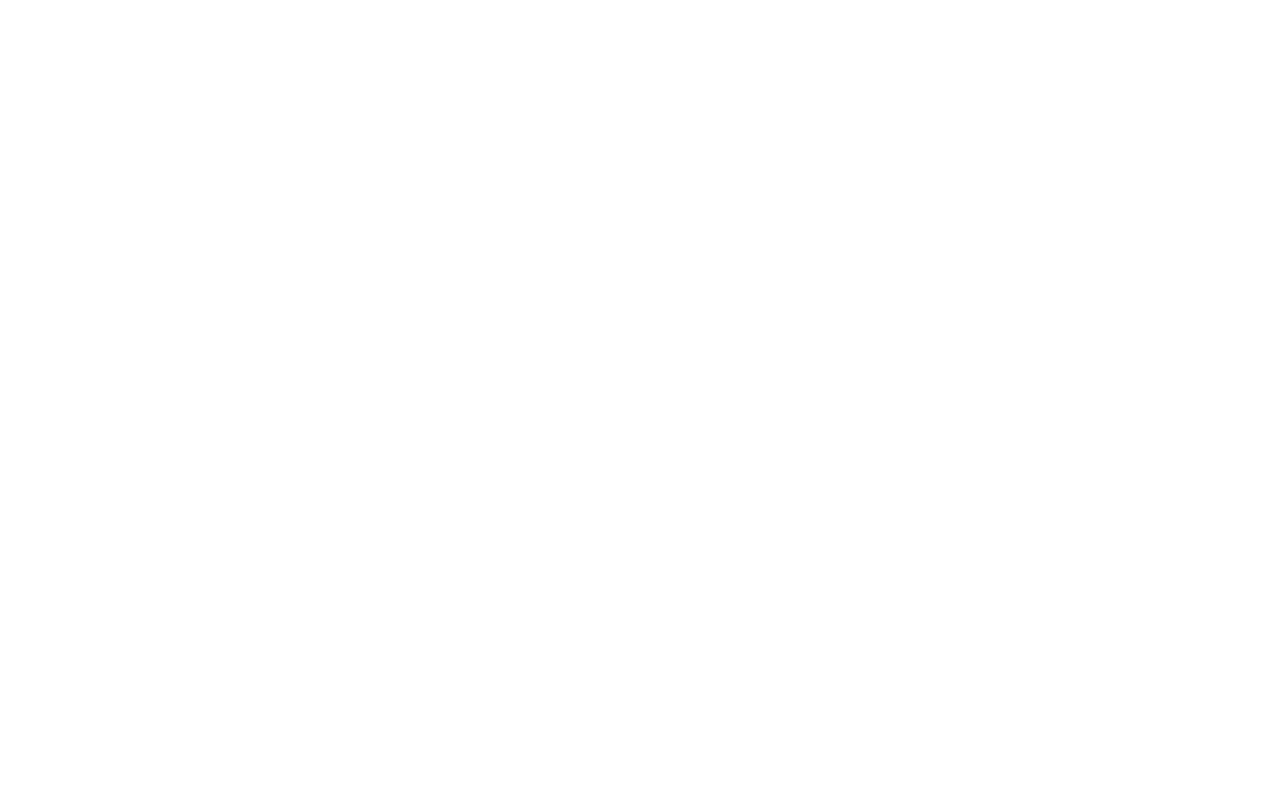
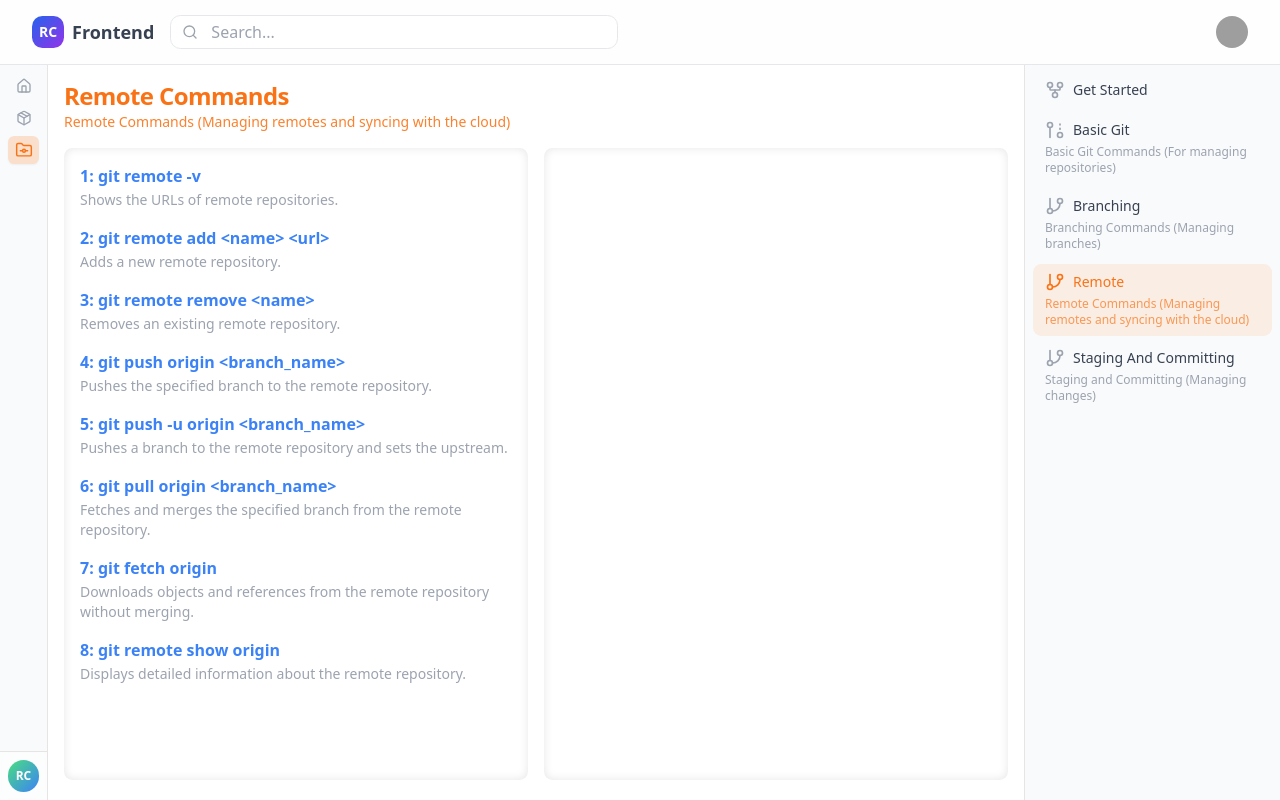
Before and after one commit to sachinrk04/UI-Problems-New, a React (Vite) app: page /git/remote-git-commands in a window 1280 px wide. Before the commit this address had no page. Built offline with nearby package versions, Linux system fonts and the light colour scheme; grey boxes are pictures that could not be loaded.

Commit message:
update UI layout

```diff
--- a/src/App.tsx
+++ b/src/App.tsx
@@ -27,6 +27,8 @@ import TrafficLightII from "./pages/UIProblems/TrafficLightII";
 import GitPage from "./pages/GitPage";
 import BasicGitCommands from "./pages/GitPage/BasicGitCommands";
 import BranchingCommands from "./pages/GitPage/BranchingCommands";
+import RemoteCommands from "./pages/GitPage/RemoteCommands";
+import StagingAndCommitting from "./pages/GitPage/StagingAndCommitting";
 
 function App() {
   return (
@@ -60,6 +62,8 @@ function App() {
           <Route path="git" element={<GitPage />}>
             <Route path="basic-git-commands" element={<BasicGitCommands />} />
             <Route path="branching-git-commands" element={<BranchingCommands />} />
+            <Route path="remote-git-commands" element={<RemoteCommands />} />
+            <Route path="staging-and-committing" element={<StagingAndCommitting />} />
           </Route>
         </Route>
       </Routes>
--- /dev/null
+++ b/src/components/GitPageComponents/GitPageDetails.tsx
@@ -0,0 +1,31 @@
+import PageHeader from "../PageHeader";
+import GitCommandsAndDetails from "./GitCommandsAndDetails";
+
+interface GitPageDetailsProps {
+  title: string;
+  description?: string;
+  dataLists: any;
+}
+
+const GitPageDetails = ({
+  title,
+  description,
+  dataLists,
+}: GitPageDetailsProps) => {
+  return (
+    <>
+      <PageHeader title={title} description={description} />
+
+      <div className="flex gap-x-4">
+        <div className="h-[calc(100vh-10.5rem)] p-4 overflow-auto shadow-[inset_0_0px_10px_rgba(0,0,0,0.10)] rounded-md w-full">
+          {dataLists && dataLists.length > 0 && (
+            <GitCommandsAndDetails dataLists={dataLists} />
+          )}
+        </div>
+        <div className="h-[calc(100vh-10.5rem)] p-4 overflow-auto shadow-[inset_0_0px_10px_rgba(0,0,0,0.10)] rounded-md w-full"></div>
+      </div>
+    </>
+  );
+};
+
+export default GitPageDetails;
--- a/src/data/gitData.json
+++ b/src/data/gitData.json
@@ -82,5 +82,85 @@
       "title": "git remote set-head origin <branch_name>",
       "description": "Sets the default branch for the remote repository."
     }
+  ],
+  "REMOTE_GIT": [
+    {
+      "title": "git remote -v",
+      "description": "Shows the URLs of remote repositories."
+    },
+    {
+      "title": "git remote add <name> <url>",
+      "description": "Adds a new remote repository."
+    },
+    {
+      "title": "git remote remove <name>",
+      "description": "Removes an existing remote repository."
+    },
+    {
+      "title": "git push origin <branch_name>",
+      "description": "Pushes the specified branch to the remote repository."
+    },
+    {
+      "title": "git push -u origin <branch_name>",
+      "description": "Pushes a branch to the remote repository and sets the upstream."
+    },
+    {
+      "title": "git pull origin <branch_name>",
+      "description": "Fetches and merges the specified branch from the remote repository."
+    },
+    {
+      "title": "git fetch origin",
+      "description": "Downloads objects and references from the remote repository without merging."
+    },
+    {
+      "title": "git remote show origin",
+      "description": "Displays detailed information about the remote repository."
+    }
+  ],
+  "STAGING_AND_COMMITTING": [
+    {
+      "title": "git add .",
+      "description": "Stages all modified files in the working directory."
+    },
+    {
+      "title": "git add -A",
+      "description": "Stages all changes including file deletions."
+    },
+    {
+      "title": "git reset",
+      "description": "Unstages a file (reverts it to the working directory)."
+    },
+    {
+      "title": "git reset <file>",
+      "description": "Removes a file from the staging area while keeping its changes in the working directory."
+    },
+    {
+      "title": "git commit -m \"message\"",
+      "description": "Commits staged changes to the local repository with a message."
+    },
+    {
+      "title": "git commit --amend",
+      "description": "Modifies the most recent commit (message or content)."
+    },
+    {
+      "title": "git commit --all",
+      "description": "Automatically stages tracked files and commits them."
+    },
+    {
+      "title": "git commit -a",
+      "description": "Stages and commits all tracked modified files."
+    },
+    {
+      "title": "git commit --no-verify",
+      "description": "Commits changes without running pre-commit hooks."
+    },
+    {
+      "title": "git reset --soft HEAD~1",
+      "description": "Moves HEAD back one commit and keeps changes staged."
+    },
+    {
+      "title": "git reset --hard HEAD~1",
+      "description": "Moves HEAD back one commit and discards all changes."
+    }
   ]
 }
--- a/src/pages/GitPage/BasicGitCommands.tsx
+++ b/src/pages/GitPage/BasicGitCommands.tsx
@@ -1,21 +1,15 @@
-import GitCommandsAndDetails from "@/components/GitPageComponents/GitCommandsAndDetails";
-import PageHeader from "@/components/PageHeader";
+import GitPageDetails from "@/components/GitPageComponents/GitPageDetails";
 import gitData from "@/data/gitData.json";
 
 const BasicGitCommands = () => {
   const basicGitData = gitData["BASIC_GIT"] || [];
   return (
     <div className="flex flex-col p-4 overflow-auto gap-y-4">
-      <PageHeader
+      <GitPageDetails
         title="Basic Git Commands"
         description="Basic Git Commands (For managing repositories)"
+        dataLists={basicGitData}
       />
-
-      <div className="h-[calc(100vh-10.5rem)] p-4 overflow-auto shadow-[inset_0_0px_10px_rgba(0,0,0,0.10)] rounded-md">
-        {basicGitData && basicGitData.length > 0 && (
-          <GitCommandsAndDetails dataLists={basicGitData} />
-        )}
-      </div>
     </div>
   );
 };
--- a/src/pages/GitPage/BranchingCommands.tsx
+++ b/src/pages/GitPage/BranchingCommands.tsx
@@ -1,23 +1,17 @@
-import GitCommandsAndDetails from "@/components/GitPageComponents/GitCommandsAndDetails";
-import PageHeader from "@/components/PageHeader";
+import GitPageDetails from "@/components/GitPageComponents/GitPageDetails";
 import gitData from "@/data/gitData.json";
 
 const BranchingCommands = () => {
-  const basicGitData = gitData["BRANCHING_GIT"] || [];
+  const branchingGitData = gitData["BRANCHING_GIT"] || [];
   return (
     <div className="flex flex-col p-4 overflow-auto gap-y-4">
-      <PageHeader
+      <GitPageDetails
         title="Branching"
         description="Branching Commands (Managing branches)"
+        dataLists={branchingGitData}
       />
-
-      <div className="h-[calc(100vh-10.5rem)] p-4 overflow-auto shadow-[inset_0_0px_10px_rgba(0,0,0,0.10)] rounded-md">
-        {basicGitData && basicGitData.length > 0 && (
-          <GitCommandsAndDetails dataLists={basicGitData} />
-        )}
-      </div>
     </div>
   );
-}
+};
 
 export default BranchingCommands;
--- /dev/null
+++ b/src/pages/GitPage/RemoteCommands.tsx
@@ -0,0 +1,17 @@
+import GitPageDetails from "@/components/GitPageComponents/GitPageDetails";
+import gitData from "@/data/gitData.json";
+
+const RemoteCommands = () => {
+  const remoteGitData = gitData["REMOTE_GIT"] || [];
+  return (
+    <div className="flex flex-col p-4 overflow-auto gap-y-4">
+      <GitPageDetails
+        title="Remote Commands"
+        description="Remote Commands (Managing remotes and syncing with the cloud)"
+        dataLists={remoteGitData}
+      />
+    </div>
+  );
+};
+
+export default RemoteCommands;
--- /dev/null
+++ b/src/pages/GitPage/StagingAndCommitting.tsx
@@ -0,0 +1,17 @@
+import GitPageDetails from "@/components/GitPageComponents/GitPageDetails";
+import gitData from "@/data/gitData.json"
+
+const StagingAndCommitting = () => {
+  const stagingCommittingGitData = gitData["STAGING_AND_COMMITTING"] || [];
+  return (
+    <div className="flex flex-col p-4 overflow-auto gap-y-4">
+      <GitPageDetails
+        title="Staging And Committing"
+        description="Staging and Committing (Managing changes)"
+        dataLists={stagingCommittingGitData}
+      />
+    </div>
+  );
+}
+
+export default StagingAndCommitting;
--- a/src/routes/gitPageRoutes.tsx
+++ b/src/routes/gitPageRoutes.tsx
@@ -1,16 +1,43 @@
+import {
+  GitBranch,
+  GitPullRequestDraft,
+  LucideGitFork,
+} from "lucide-react";
+
 export const gitPageRoutes = [
+  {
+    name: "Get Started",
+    href: "/git",
+    icon: LucideGitFork,
+    sideDescription: "",
+    pageDescription: "",
+  },
   {
     name: "Basic Git",
     href: "/git/basic-git-commands",
-    icon: "",
+    icon: GitPullRequestDraft,
     sideDescription: "Basic Git Commands (For managing repositories)",
     pageDescription: "",
   },
   {
     name: "Branching",
     href: "/git/branching-git-commands",
-    icon: "",
+    icon: GitBranch,
     sideDescription: "Branching Commands (Managing branches)",
     pageDescription: "",
   },
+  {
+    name: "Remote",
+    href: "/git/remote-git-commands",
+    icon: GitBranch,
+    sideDescription: "Remote Commands (Managing remotes and syncing with the cloud)",
+    pageDescription: "",
+  },
+  {
+    name: "Staging And Committing",
+    href: "/git/staging-and-committing",
+    icon: GitBranch,
+    sideDescription: "Staging and Committing (Managing changes)",
+    pageDescription: "",
+  },
 ];
--- a/src/routes/uiProblemRoutes.tsx
+++ b/src/routes/uiProblemRoutes.tsx
@@ -12,6 +12,13 @@ import {
 } from "lucide-react";
 
 export const uiProblemRoutes = [
+  {
+    name: "Get Started",
+    href: "/ui-problems",
+    icon: Folder,
+    sideDescription: "",
+    pageDescription: "",
+  },
   {
     name: "Explorer I",
     href: "/ui-problems/explorer-one",
```
